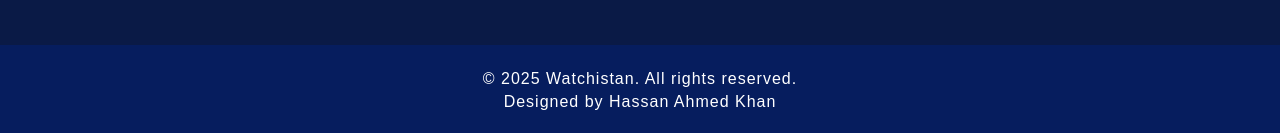
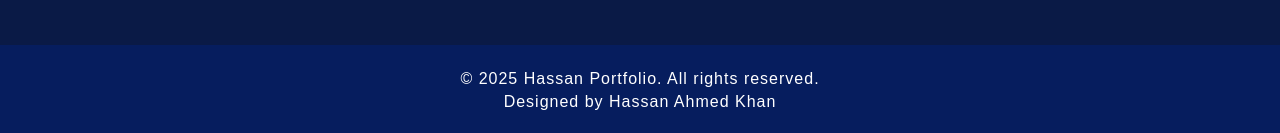
Before and after one commit to hassan-414/hassanportfolio, a React (Vite) app: page / in a window 1280 px wide. Shown: the part 4047-4180 px from the top of the page. Built offline with nearby package versions, Linux system fonts and the light colour scheme.

Commit message:
Update Footer.jsx

```diff
--- a/src/components/Footer.jsx
+++ b/src/components/Footer.jsx
@@ -5,7 +5,7 @@
   return (
     <footer className="footer">
       <div className="footer-content">
-        <p>© 2025 Watchistan. All rights reserved.</p>
+        <p>© 2025 Hassan Portfolio. All rights reserved.</p>
         <p>Designed by Hassan Ahmed Khan</p>
       </div>
     </footer>
```
